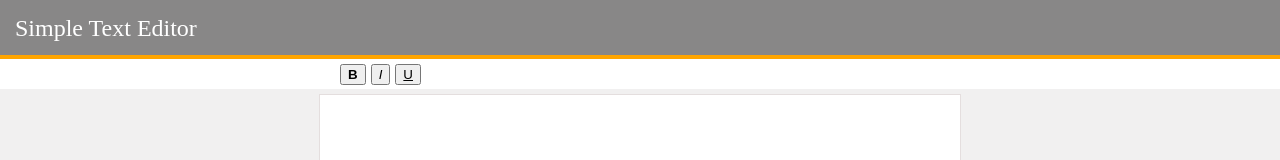
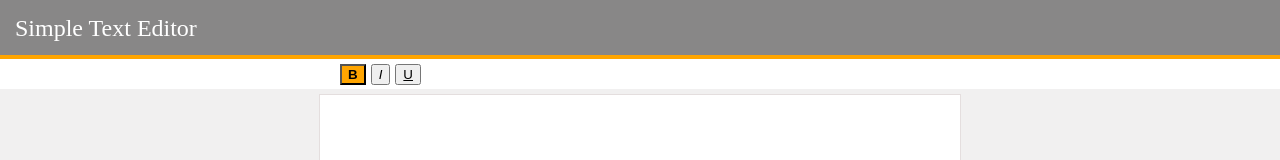
Before and after one commit to nikolayr1/text-editor, an Angular app: page / in a window 1280 px wide. Shown: the top 160 px of the page. Built offline with nearby package versions, Linux system fonts and the light colour scheme.

Commit message:
control panel component

```diff
--- a/src/app/app.component.html
+++ b/src/app/app.component.html
@@ -1,7 +1,7 @@
 <app-header [title]="title"></app-header>
 
 <main>
-  <app-control-panel></app-control-panel>
+  <app-control-panel [decoration]="'bold'"></app-control-panel>
   <app-file></app-file>
 </main>
 
--- a/src/app/app.component.ts
+++ b/src/app/app.component.ts
@@ -1,4 +1,5 @@
 import { Component } from '@angular/core';
+import {TextService} from './services/text.service';
 
 @Component({
   selector: 'app-root',
@@ -6,5 +7,10 @@ import { Component } from '@angular/core';
   styleUrls: ['./app.component.scss']
 })
 export class AppComponent {
-  title = 'Simple Text Editor';
+  public title = 'Simple Text Editor';
+
+  public constructor(private textService: TextService) {
+
+  }
+
 }
--- a/src/app/components/control-panel/control-panel.component.html
+++ b/src/app/components/control-panel/control-panel.component.html
@@ -1,5 +1,23 @@
 <div class="format-actions">
-  <button class="format-action" type="button"><b>B</b></button>
-  <button class="format-action" type="button"><i>I</i></button>
-  <button class="format-action" type="button"><u>U</u></button>
+  <button class="format-action"
+          type="button"
+          [class.format-action_active]="decoration === 'bold'"
+          (click)="setDecorationBold()"
+  >
+    <b>B</b>
+  </button>
+  <button class="format-action"
+          type="button"
+          [class.format-action_active]="decoration === 'italic'"
+          (click)="setDecorationItalic()"
+  >
+    <i>I</i>
+  </button>
+  <button class="format-action"
+          type="button"
+          [class.format-action_active]="decoration === 'underline'"
+          (click)="setDecorationUnderline()"
+  >
+    <u>U</u>
+  </button>
 </div>
--- a/src/app/components/control-panel/control-panel.component.scss
+++ b/src/app/components/control-panel/control-panel.component.scss
@@ -12,6 +12,14 @@
   margin-right: 400px;
 }
 
+.format-action {
+  transition: background-color .3s ease-in-out; // to make it nice))
+  cursor: pointer;
+  &_active {
+    background-color: #ffa500;
+  }
+}
+
 button + button {
   margin-left: 5px;
 }
--- a/src/app/components/control-panel/control-panel.component.ts
+++ b/src/app/components/control-panel/control-panel.component.ts
@@ -1,4 +1,6 @@
-import { ChangeDetectionStrategy, Component } from '@angular/core';
+import {ChangeDetectionStrategy, Component, EventEmitter, Input, Output} from '@angular/core';
+import {DecorationType} from '../../types/decoration.type';
+import {SelectionInterface} from '../../interfaces/selection.interface';
 
 @Component({
   selector: 'app-control-panel',
@@ -7,4 +9,20 @@ import { ChangeDetectionStrategy, Component } from '@angular/core';
   changeDetection: ChangeDetectionStrategy.OnPush
 })
 export class ControlPanelComponent {
+  @Input() decoration: DecorationType;
+  @Output() decorationChangeBoldEvent: EventEmitter<SelectionInterface> = new EventEmitter<SelectionInterface>();
+  @Output() decorationChangeItalicEvent: EventEmitter<SelectionInterface> = new EventEmitter<SelectionInterface>();
+  @Output() decorationChangeUnderlineEvent: EventEmitter<SelectionInterface> = new EventEmitter<SelectionInterface>();
+
+  public setDecorationBold(): void {
+    this.decorationChangeBoldEvent.emit();
+  }
+
+  public setDecorationItalic(): void {
+    this.decorationChangeBoldEvent.emit();
+  }
+
+  public setDecorationUnderline(): void {
+    this.decorationChangeBoldEvent.emit();
+  }
 }
--- /dev/null
+++ b/src/app/interfaces/selection.interface.ts
@@ -0,0 +1,4 @@
+export interface SelectionInterface {
+  text: string;
+  position: number;
+}
--- /dev/null
+++ b/src/app/types/decoration.type.ts
@@ -0,0 +1 @@
+export type DecorationType  = 'bold' | 'italic' | 'underline';
```
